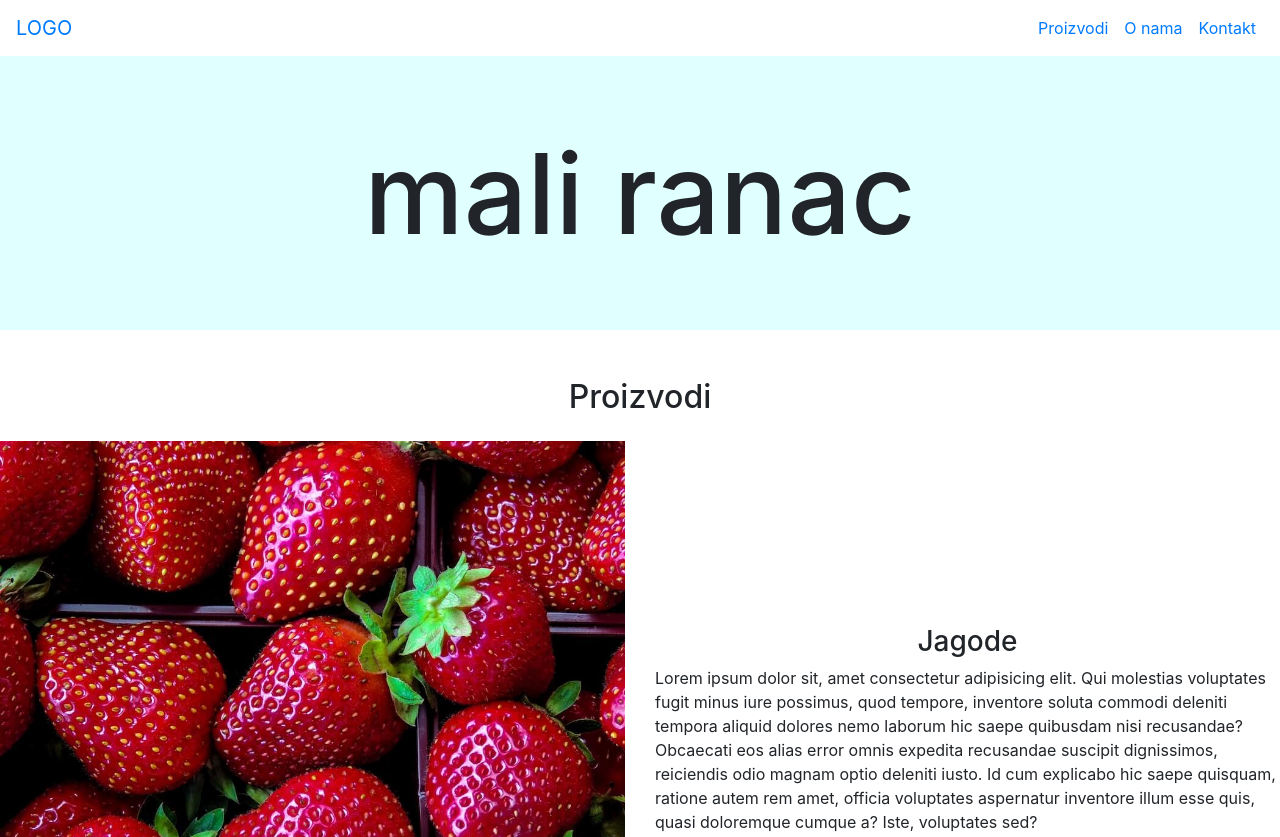
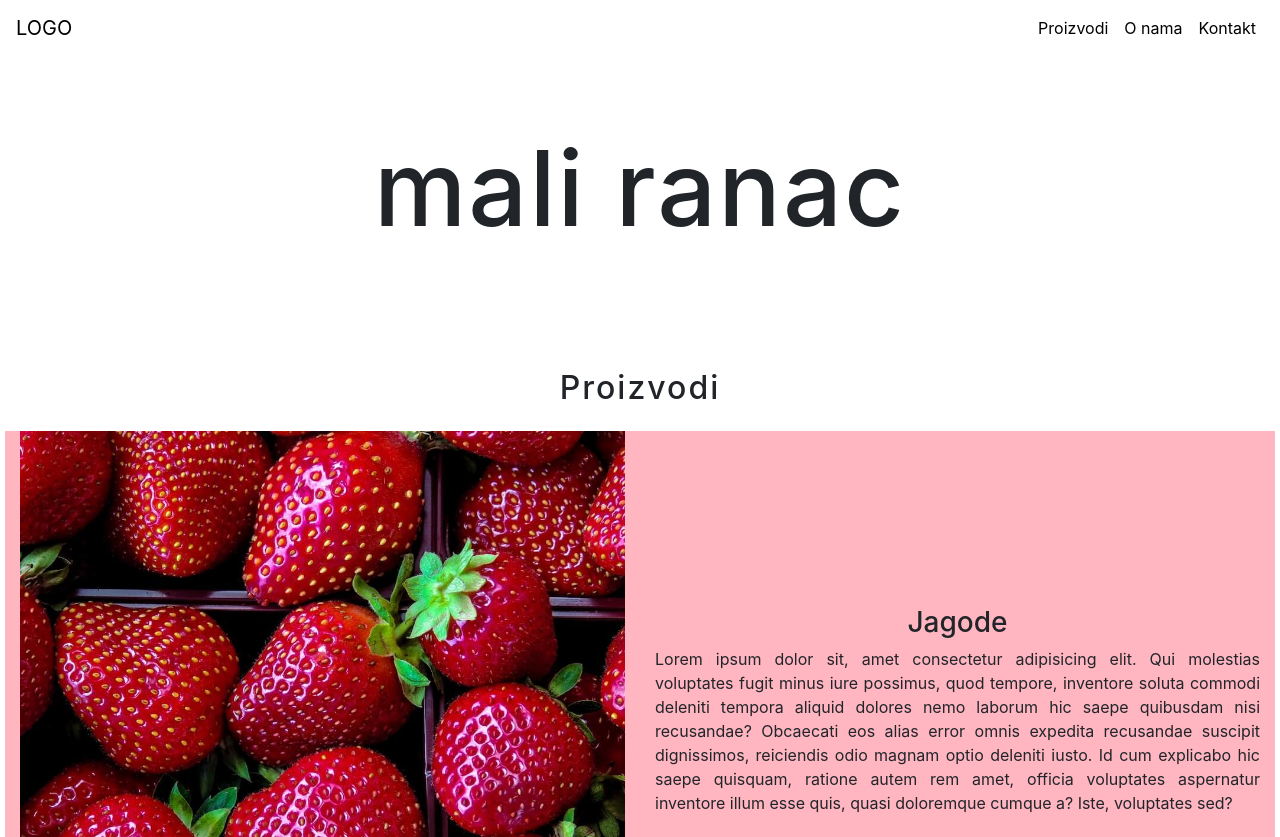
Before and after one commit to milosrancic/maliranac, a plain HTML site: page index.html in a window 1280 px wide. Shown: the top 837 px of the page. Drawn offline with nearby package versions, Linux system fonts and the light colour scheme.

Commit message:
awesome end

```diff
--- a/style.scss
+++ b/style.scss
@@ -5,19 +5,49 @@ body,
 html {
   padding: 0;
   margin: 0;
+  text-align: justify;
+  overflow-x: hidden;
+  scroll-behavior: smooth;
+}
+
+a {
+  color: black;
+
+  &:hover {
+    color: red;
+  }
 }
 
 #jumbotron {
-  background: lightcyan;
 }
 
 h1 {
   padding: 70px 0;
-  font-size: 7em;
+  font-size: 6.5em;
+  letter-spacing: 2px;
+}
+
+h2 {
+  letter-spacing: 2px;
+}
+
+#proizvodi,
+#o-nama {
+  padding: 0 20px;
+}
+
+.jagode {
+  background: lightpink;
+}
+
+.lesnici {
+  background: #dc8450;
 }
 
 footer {
-  height: 2em;
-  background-color: lightcoral;
+  // height: 2em;
+  // background-color: lightcoral;
+  border-top: 1px solid black;
   overflow: hidden;
+  font-size: 12px;
 }
```
Also changed, not shown: style.css, 1 other file.
